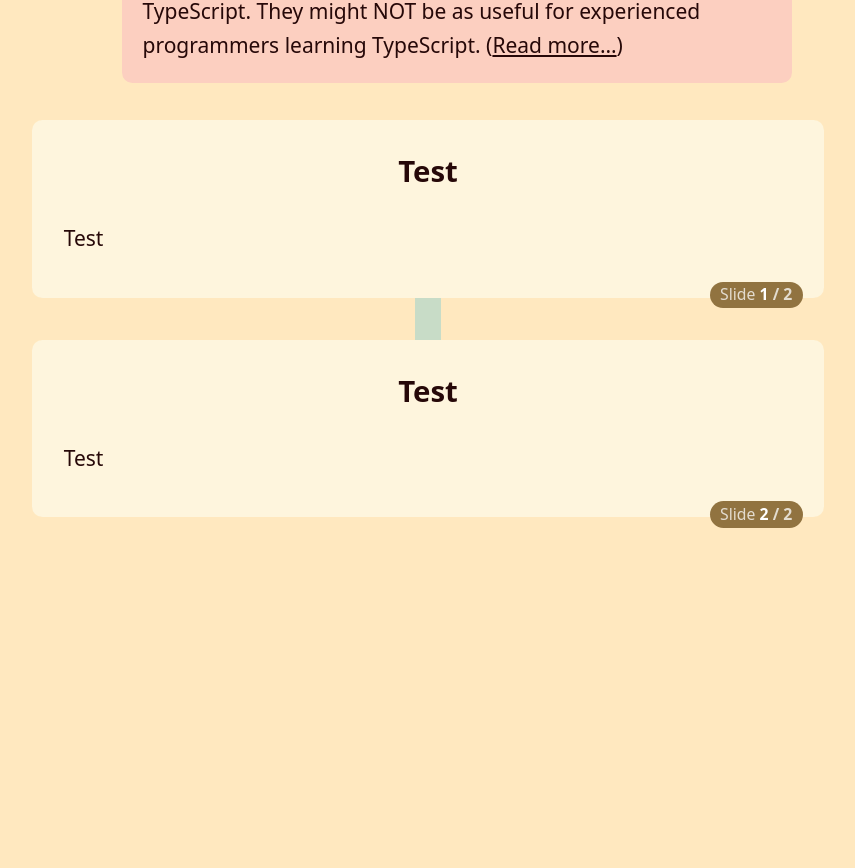
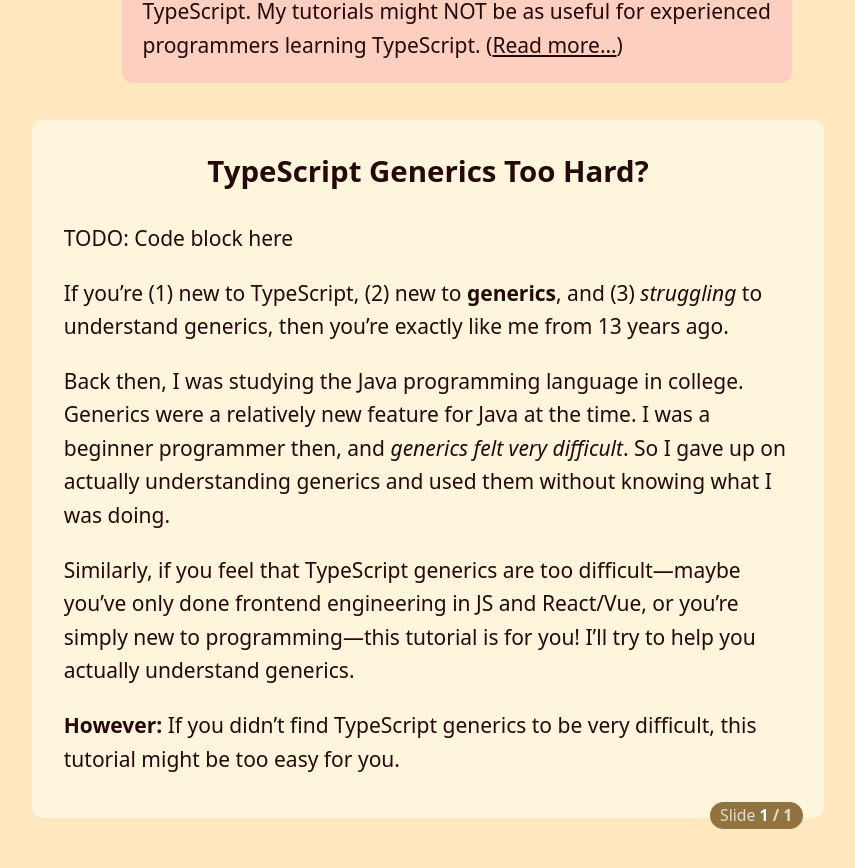
Before and after one commit to chibicode/TypeScript-for-Beginner-Programmers, a Next.js app: page /generics in a window 1280 px wide. Shown: the part 588-1456 px from the top of the page, without its empty margins (212-1067 px from the left). Before the commit the page ends 1357 px from the top, so only its background shows below. Built offline with nearby package versions, Linux system fonts and the light colour scheme.

Commit message:
Start article

```diff
--- a/src/components/Card.tsx
+++ b/src/components/Card.tsx
@@ -105,8 +105,8 @@
           <div
             css={css`
               padding-top: ${spaces(1)};
-              padding-left: ${spaces(0.5)};
-              padding-right: ${spaces(0.5)};
+              padding-left: ${spaces(0.75)};
+              padding-right: ${spaces(0.75)};
               padding-bottom: ${spaces(0.5)};
 
               ${ns} {
--- a/src/components/Header.tsx
+++ b/src/components/Header.tsx
@@ -6,7 +6,7 @@
 import InternalLink from 'src/components/InternalLink'
 
 const LogoLink = ({ children, ...props }: JSX.IntrinsicElements['h2']) => {
-  const { colors, spaces } = useTheme()
+  const { colors, spaces, radii } = useTheme()
   return (
     <h2 {...props}>
       <InternalLink
@@ -15,6 +15,7 @@
           display: inline-block;
           padding: ${spaces(0.25)};
           margin: ${spaces('-0.25')};
+          border-radius: ${radii(0.25)};
           &:hover {
             background-color: ${colors('lightYellow1')};
           }
--- a/src/pages/generics.tsx
+++ b/src/pages/generics.tsx
@@ -7,18 +7,34 @@
     articleKey="generics"
     cards={[
       {
-        title: 'Test',
+        title: 'TypeScript Generics Too Hard?',
         content: (
           <>
-            <P>Test</P>
-          </>
-        )
-      },
-      {
-        title: 'Test',
-        content: (
-          <>
-            <P>Test</P>
+            <P>TODO: Code block here</P>
+            <P>
+              If you’re (1) new to TypeScript, (2) new to{' '}
+              <strong>generics</strong>, and (3) <em>struggling</em> to
+              understand generics, then you’re exactly like me from 13 years
+              ago.
+            </P>
+            <P>
+              Back then, I was studying the Java programming language in
+              college. Generics were a relatively new feature for Java at the
+              time. I was a beginner programmer then, and{' '}
+              <em>generics felt very difficult</em>. So I gave up on actually
+              understanding generics and used them without knowing what I was
+              doing.
+            </P>
+            <P>
+              Similarly, if you feel that TypeScript generics are too
+              difficult—maybe you’ve only done frontend engineering in JS and
+              React/Vue, or you’re simply new to programming—this tutorial is
+              for you! I’ll try to help you actually understand generics.
+            </P>
+            <P>
+              <strong>However:</strong> If you didn’t find TypeScript generics
+              to be very difficult, this tutorial might be too easy for you.
+            </P>
           </>
         )
       }
--- a/src/pages/index.tsx
+++ b/src/pages/index.tsx
@@ -85,8 +85,8 @@
     <>
       <P>
         <strong>Hello!</strong> I write tutorials to help{' '}
-        <em>beginner programmers</em> learn TypeScript. They might NOT be as
-        useful for experienced programmers learning TypeScript.
+        <em>beginner programmers</em> learn TypeScript. My tutorials might NOT
+        be as useful for experienced programmers learning TypeScript.
         {!visible && (
           <>
             {' '}
@@ -112,7 +112,7 @@
       </P>
       {visible && (
         <P>
-          <strong>Why targeting beginner programmers?</strong> As TypeScript is
+          <strong>Why target beginner programmers?</strong> As TypeScript is
           becoming popular, I believe that more beginner programmers (people
           with only a few months of coding experience) will be learning it,{' '}
           <em>possibly as one of their first languages</em>. So I wanted to
```
